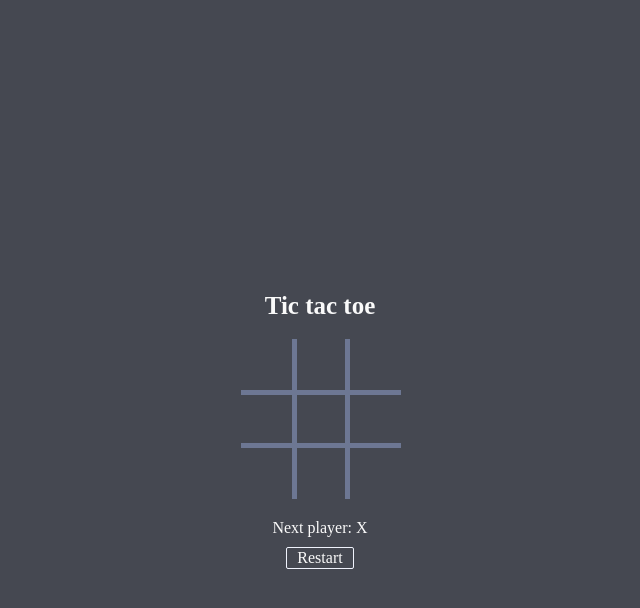
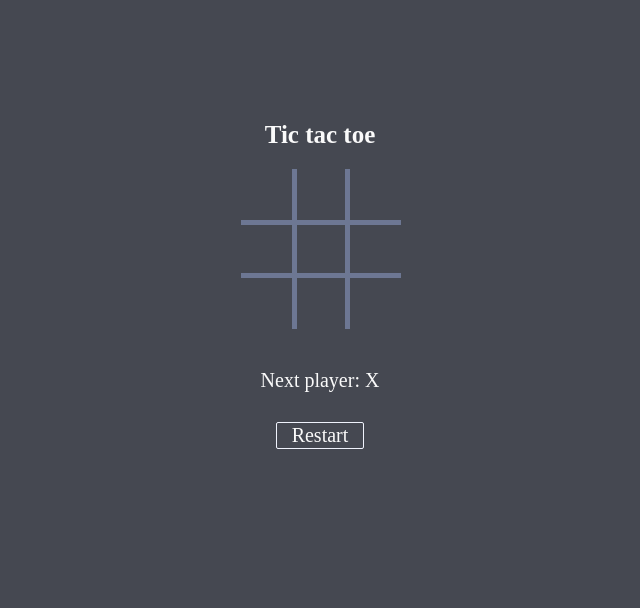
Before and after one commit to Tuily/tictactoe, a React app: page / in a window 1280 px wide. Shown: the whole page, without its empty margins (320-960 px from the left). Built offline with nearby package versions, Linux system fonts and the light colour scheme; a web font is replaced by a local one.

Commit message:
Css tweaks

```diff
--- a/src/components/TicTacToe/styles.css
+++ b/src/components/TicTacToe/styles.css
@@ -8,7 +8,7 @@
 
 * {
   font-family: "Baloo Paaji 2", cursive;
-  font-size: 16px;
+  font-size: 20px;
 }
 
 body {
@@ -27,7 +27,7 @@ ul {
   justify-content: center;
   align-items: center;
   flex-direction: column;
-  height: 100vh;
+  margin-top: 100px;
 }
 
 .game-board {
@@ -39,12 +39,15 @@ ul {
 }
 
 .game-info {
-  font-size: 18px;
   color: #fafafa;
   margin-top: 20px;
   display: flex;
   flex-direction: column;
   align-items: center;
+}
+
+.game-info div {
+  margin-top: 20px;
 }
 
 .title {
@@ -53,9 +56,10 @@ ul {
 }
 
 button.restart {
+  outline: none;
   margin-top: 10px;
   background: unset;
-  padding: 1px 10px;
+  padding: 1px 15px;
   color: #fafafa;
   border: 1px solid #eff2fc;
   border-radius: 2px;
```
